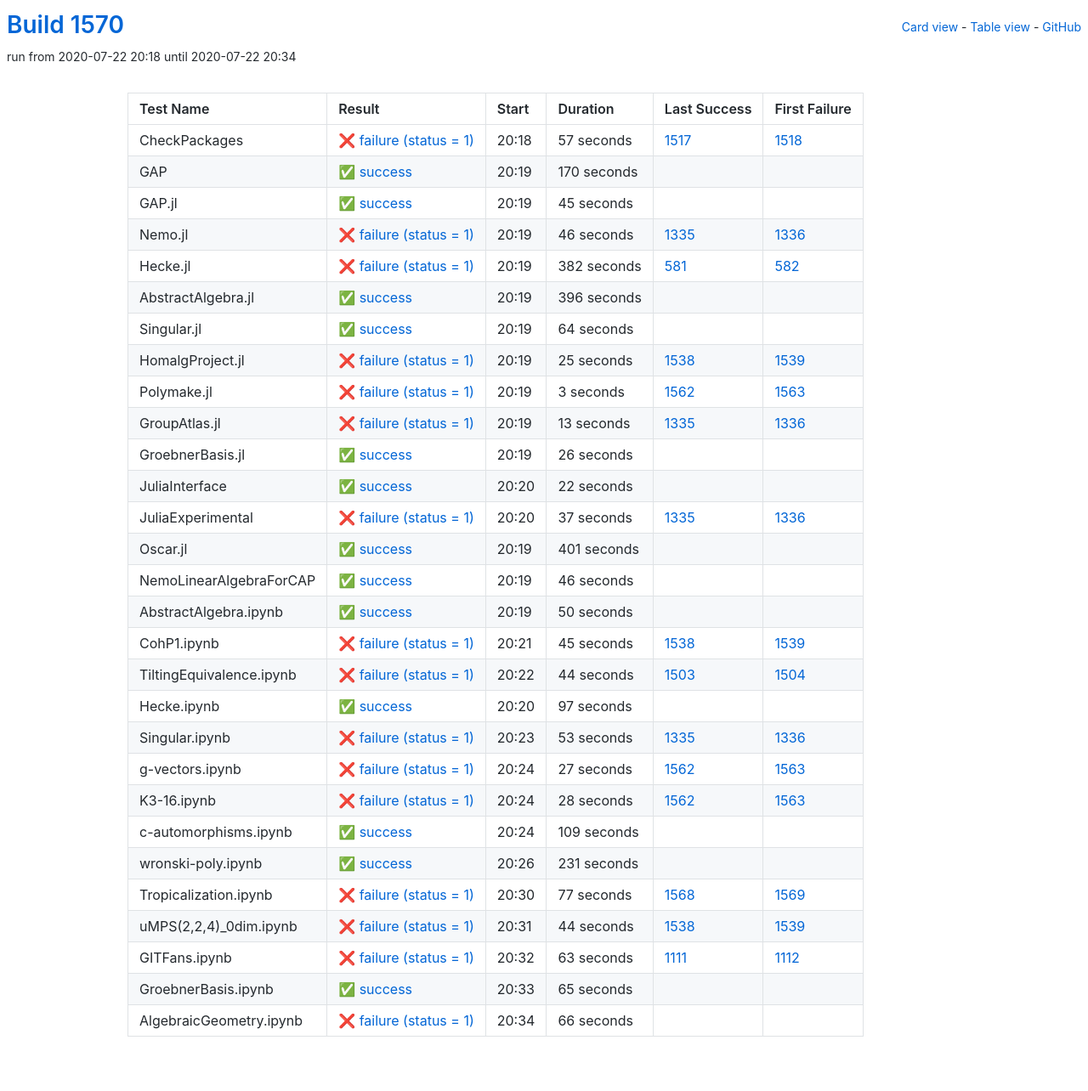
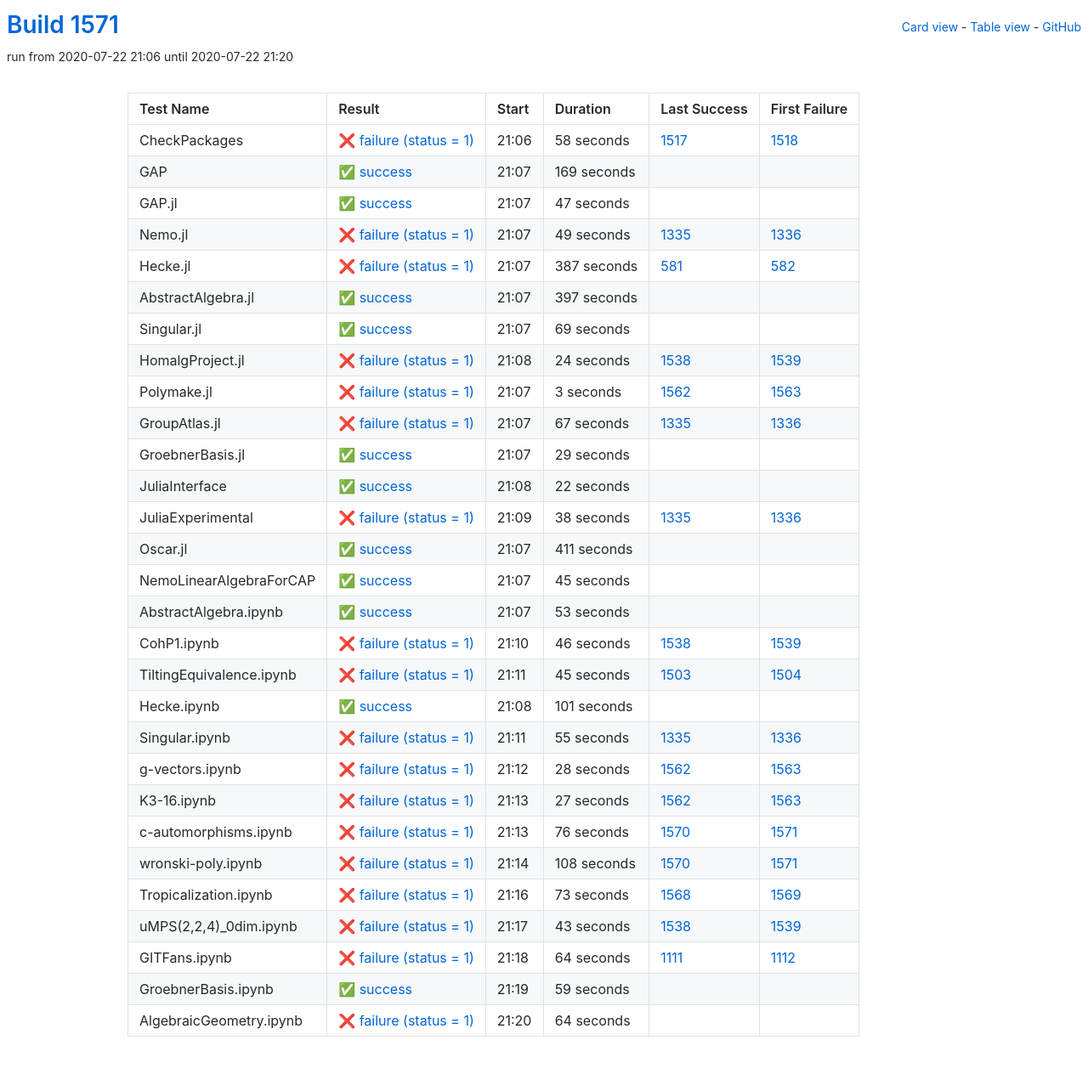
Before and after one commit to oscar-system/oscar-ci-status-1.4, a Jekyll site: the page built from table.html, in a window 1280 px wide. Shown: the whole page at 85% size. Built offline with Jekyll 4.4.1, drawn with Linux system fonts in a browser that asks for light colours.

Commit message:
Build #1571

```diff
--- a/_data/ci.yml
+++ b/_data/ci.yml
@@ -1,6 +1,6 @@
 ---
-build: 1570
-build_url: https://oscarci.mathematik.uni-kl.de/job/oscar-julia-1.4/1570/
+build: 1571
+build_url: https://oscarci.mathematik.uni-kl.de/job/oscar-julia-1.4/1571/
 job: oscar-julia-1.4
 organization: oscar-system
 repo: oscar-ci-status-1.4
@@ -8,104 +8,104 @@ repourl: https://github.com/oscar-system/oscar-ci-status-1.4
 tests:
 - name: CheckPackages
   id: checkpackages
-  log: https://oscarci.mathematik.uni-kl.de/job/oscar-julia-1.4/1570/artifact/logs/build-1570/CheckPackages.log
-  start: 2020-07-22 20:18
+  log: https://oscarci.mathematik.uni-kl.de/job/oscar-julia-1.4/1571/artifact/logs/build-1571/CheckPackages.log
+  start: 2020-07-22 21:06
   success: false
   exitcode: 1
   status: failure
-  duration: 57
+  duration: 58
   last_success: 1517
   last_success_url: https://oscarci.mathematik.uni-kl.de/job/oscar-julia-1.4/1517/
   first_failure: 1518
   first_failure_url: https://oscarci.mathematik.uni-kl.de/job/oscar-julia-1.4/1518/
 - name: GAP
   id: gap
-  log: https://oscarci.mathematik.uni-kl.de/job/oscar-julia-1.4/1570/artifact/logs/build-1570/GAP.log
-  start: 2020-07-22 20:19
+  log: https://oscarci.mathematik.uni-kl.de/job/oscar-julia-1.4/1571/artifact/logs/build-1571/GAP.log
+  start: 2020-07-22 21:07
   success: true
   exitcode: 0
   status: success
-  duration: 170
+  duration: 169
   last_success: false
   last_success_url:
   first_failure: false
   first_failure_url:
 - name: GAP.jl
   id: gap-jl
-  log: https://oscarci.mathematik.uni-kl.de/job/oscar-julia-1.4/1570/artifact/logs/build-1570/GAP.jl.log
-  start: 2020-07-22 20:19
+  log: https://oscarci.mathematik.uni-kl.de/job/oscar-julia-1.4/1571/artifact/logs/build-1571/GAP.jl.log
+  start: 2020-07-22 21:07
   success: true
   exitcode: 0
   status: success
-  duration: 45
+  duration: 47
   last_success: false
   last_success_url:
   first_failure: false
   first_failure_url:
 - name: Nemo.jl
   id: nemo-jl
-  log: https://oscarci.mathematik.uni-kl.de/job/oscar-julia-1.4/1570/artifact/logs/build-1570/Nemo.jl.log
-  start: 2020-07-22 20:19
+  log: https://oscarci.mathematik.uni-kl.de/job/oscar-julia-1.4/1571/artifact/logs/build-1571/Nemo.jl.log
+  start: 2020-07-22 21:07
   success: false
   exitcode: 1
   status: failure
-  duration: 46
+  duration: 49
   last_success: 1335
   last_success_url: https://oscarci.mathematik.uni-kl.de/job/oscar-julia-1.4/1335/
   first_failure: 1336
   first_failure_url: https://oscarci.mathematik.uni-kl.de/job/oscar-julia-1.4/1336/
 - name: Hecke.jl
   id: hecke-jl
-  log: https://oscarci.mathematik.uni-kl.de/job/oscar-julia-1.4/1570/artifact/logs/build-1570/Hecke.jl.log
-  start: 2020-07-22 20:19
+  log: https://oscarci.mathematik.uni-kl.de/job/oscar-julia-1.4/1571/artifact/logs/build-1571/Hecke.jl.log
+  start: 2020-07-22 21:07
   success: false
   exitcode: 1
   status: failure
-  duration: 382
+  duration: 387
   last_success: 581
   last_success_url: https://oscarci.mathematik.uni-kl.de/job/oscar-julia-1.4/581/
   first_failure: 582
   first_failure_url: https://oscarci.mathematik.uni-kl.de/job/oscar-julia-1.4/582/
 - name: AbstractAlgebra.jl
   id: abstractalgebra-jl
-  log: https://oscarci.mathematik.uni-kl.de/job/oscar-julia-1.4/1570/artifact/logs/build-1570/AbstractAlgebra.jl.log
-  start: 2020-07-22 20:19
+  log: https://oscarci.mathematik.uni-kl.de/job/oscar-julia-1.4/1571/artifact/logs/build-1571/AbstractAlgebra.jl.log
+  start: 2020-07-22 21:07
   success: true
   exitcode: 0
   status: success
-  duration: 396
+  duration: 397
   last_success: false
   last_success_url:
   first_failure: false
   first_failure_url:
 - name: Singular.jl
   id: singular-jl
-  log: https://oscarci.mathematik.uni-kl.de/job/oscar-julia-1.4/1570/artifact/logs/build-1570/Singular.jl.log
-  start: 2020-07-22 20:19
+  log: https://oscarci.mathematik.uni-kl.de/job/oscar-julia-1.4/1571/artifact/logs/build-1571/Singular.jl.log
+  start: 2020-07-22 21:07
   success: true
   exitcode: 0
   status: success
-  duration: 64
+  duration: 69
   last_success: false
   last_success_url:
   first_failure: false
   first_failure_url:
 - name: HomalgProject.jl
   id: homalgproject-jl
-  log: https://oscarci.mathematik.uni-kl.de/job/oscar-julia-1.4/1570/artifact/logs/build-1570/HomalgProject.jl.log
-  start: 2020-07-22 20:19
+  log: https://oscarci.mathematik.uni-kl.de/job/oscar-julia-1.4/1571/artifact/logs/build-1571/HomalgProject.jl.log
+  start: 2020-07-22 21:08
   success: false
   exitcode: 1
   status: failure
-  duration: 25
+  duration: 24
   last_success: 1538
   last_success_url: https://oscarci.mathematik.uni-kl.de/job/oscar-julia-1.4/1538/
   first_failure: 1539
   first_failure_url: https://oscarci.mathematik.uni-kl.de/job/oscar-julia-1.4/1539/
 - name: Polymake.jl
   id: polymake-jl
-  log: https://oscarci.mathematik.uni-kl.de/job/oscar-julia-1.4/1570/artifact/logs/build-1570/Polymake.jl.log
-  start: 2020-07-22 20:19
+  log: https://oscarci.mathematik.uni-kl.de/job/oscar-julia-1.4/1571/artifact/logs/build-1571/Polymake.jl.log
+  start: 2020-07-22 21:07
   success: false
   exitcode: 1
   status: failure
@@ -116,32 +116,32 @@ tests:
   first_failure_url: https://oscarci.mathematik.uni-kl.de/job/oscar-julia-1.4/1563/
 - name: GroupAtlas.jl
   id: groupatlas-jl
-  log: https://oscarci.mathematik.uni-kl.de/job/oscar-julia-1.4/1570/artifact/logs/build-1570/GroupAtlas.jl.log
-  start: 2020-07-22 20:19
+  log: https://oscarci.mathematik.uni-kl.de/job/oscar-julia-1.4/1571/artifact/logs/build-1571/GroupAtlas.jl.log
+  start: 2020-07-22 21:07
   success: false
   exitcode: 1
   status: failure
-  duration: 13
+  duration: 67
   last_success: 1335
   last_success_url: https://oscarci.mathematik.uni-kl.de/job/oscar-julia-1.4/1335/
   first_failure: 1336
   first_failure_url: https://oscarci.mathematik.uni-kl.de/job/oscar-julia-1.4/1336/
 - name: GroebnerBasis.jl
   id: groebnerbasis-jl
-  log: https://oscarci.mathematik.uni-kl.de/job/oscar-julia-1.4/1570/artifact/logs/build-1570/GroebnerBasis.jl.log
-  start: 2020-07-22 20:19
+  log: https://oscarci.mathematik.uni-kl.de/job/oscar-julia-1.4/1571/artifact/logs/build-1571/GroebnerBasis.jl.log
+  start: 2020-07-22 21:07
   success: true
   exitcode: 0
   status: success
-  duration: 26
+  duration: 29
   last_success: false
   last_success_url:
   first_failure: false
   first_failure_url:
 - name: JuliaInterface
   id: juliainterface
-  log: https://oscarci.mathematik.uni-kl.de/job/oscar-julia-1.4/1570/artifact/logs/build-1570/JuliaInterface.log
-  start: 2020-07-22 20:20
+  log: https://oscarci.mathematik.uni-kl.de/job/oscar-julia-1.4/1571/artifact/logs/build-1571/JuliaInterface.log
+  start: 2020-07-22 21:08
   success: true
   exitcode: 0
   status: success
@@ -152,104 +152,116 @@ tests:
   first_failure_url:
 - name: JuliaExperimental
   id: juliaexperimental
-  log: https://oscarci.mathematik.uni-kl.de/job/oscar-julia-1.4/1570/artifact/logs/build-1570/JuliaExperimental.log
-  start: 2020-07-22 20:20
+  log: https://oscarci.mathematik.uni-kl.de/job/oscar-julia-1.4/1571/artifact/logs/build-1571/JuliaExperimental.log
+  start: 2020-07-22 21:09
   success: false
   exitcode: 1
   status: failure
-  duration: 37
+  duration: 38
   last_success: 1335
   last_success_url: https://oscarci.mathematik.uni-kl.de/job/oscar-julia-1.4/1335/
   first_failure: 1336
   first_failure_url: https://oscarci.mathematik.uni-kl.de/job/oscar-julia-1.4/1336/
 - name: Oscar.jl
   id: oscar-jl
-  log: https://oscarci.mathematik.uni-kl.de/job/oscar-julia-1.4/1570/artifact/logs/build-1570/Oscar.jl.log
-  start: 2020-07-22 20:19
+  log: https://oscarci.mathematik.uni-kl.de/job/oscar-julia-1.4/1571/artifact/logs/build-1571/Oscar.jl.log
+  start: 2020-07-22 21:07
   success: true
   exitcode: 0
   status: success
-  duration: 401
+  duration: 411
   last_success: false
   last_success_url:
   first_failure: false
   first_failure_url:
 - name: NemoLinearAlgebraForCAP
   id: nemolinearalgebraforcap
-  log: https://oscarci.mathematik.uni-kl.de/job/oscar-julia-1.4/1570/artifact/logs/build-1570/NemoLinearAlgebraForCAP.log
-  start: 2020-07-22 20:19
+  log: https://oscarci.mathematik.uni-kl.de/job/oscar-julia-1.4/1571/artifact/logs/build-1571/NemoLinearAlgebraForCAP.log
+  start: 2020-07-22 21:07
   success: true
   exitcode: 0
   status: success
-  duration: 46
+  duration: 45
   last_success: false
   last_success_url:
   first_failure: false
   first_failure_url:
 - name: AbstractAlgebra.ipynb
   id: abstractalgebra-ipynb
-  log: https://oscarci.mathematik.uni-kl.de/job/oscar-julia-1.4/1570/artifact/logs/build-1570/AbstractAlgebra.ipynb.log
-  start: 2020-07-22 20:19
+  log: https://oscarci.mathematik.uni-kl.de/job/oscar-julia-1.4/1571/artifact/logs/build-1571/AbstractAlgebra.ipynb.log
+  start: 2020-07-22 21:07
   success: true
   exitcode: 0
   status: success
-  duration: 50
+  duration: 53
   last_success: false
   last_success_url:
   first_failure: false
   first_failure_url:
 - name: CohP1.ipynb
   id: cohp1-ipynb
-  log: https://oscarci.mathematik.uni-kl.de/job/oscar-julia-1.4/1570/artifact/logs/build-1570/CohP1.ipynb.log
-  start: 2020-07-22 20:21
+  log: https://oscarci.mathematik.uni-kl.de/job/oscar-julia-1.4/1571/artifact/logs/build-1571/CohP1.ipynb.log
+  start: 2020-07-22 21:10
   success: false
   exitcode: 1
   status: failure
-  duration: 45
+  duration: 46
   last_success: 1538
   last_success_url: https://oscarci.mathematik.uni-kl.de/job/oscar-julia-1.4/1538/
   first_failure: 1539
   first_failure_url: https://oscarci.mathematik.uni-kl.de/job/oscar-julia-1.4/1539/
 - name: TiltingEquivalence.ipynb
   id: tiltingequivalence-ipynb
-  log: https://oscarci.mathematik.uni-kl.de/job/oscar-julia-1.4/1570/artifact/logs/build-1570/TiltingEquivalence.ipynb.log
-  start: 2020-07-22 20:22
+  log: https://oscarci.mathematik.uni-kl.de/job/oscar-julia-1.4/1571/artifact/logs/build-1571/TiltingEquivalence.ipynb.log
+  start: 2020-07-22 21:11
   success: false
   exitcode: 1
   status: failure
-  duration: 44
+  duration: 45
   last_success: 1503
   last_success_url: https://oscarci.mathematik.uni-kl.de/job/oscar-julia-1.4/1503/
   first_failure: 1504
   first_failure_url: https://oscarci.mathematik.uni-kl.de/job/oscar-julia-1.4/1504/
 - name: Hecke.ipynb
   id: hecke-ipynb
-  log: https://oscarci.mathematik.uni-kl.de/job/oscar-julia-1.4/1570/artifact/logs/build-1570/Hecke.ipynb.log
-  start: 2020-07-22 20:20
+  log: https://oscarci.mathematik.uni-kl.de/job/oscar-julia-1.4/1571/artifact/logs/build-1571/Hecke.ipynb.log
+  start: 2020-07-22 21:08
   success: true
   exitcode: 0
   status: success
-  duration: 97
+  duration: 101
   last_success: false
   last_success_url:
   first_failure: false
   first_failure_url:
 - name: Singular.ipynb
   id: singular-ipynb
-  log: https://oscarci.mathematik.uni-kl.de/job/oscar-julia-1.4/1570/artifact/logs/build-1570/Singular.ipynb.log
-  start: 2020-07-22 20:23
+  log: https://oscarci.mathematik.uni-kl.de/job/oscar-julia-1.4/1571/artifact/logs/build-1571/Singular.ipynb.log
+  start: 2020-07-22 21:11
   success: false
   exitcode: 1
   status: failure
-  duration: 53
+  duration: 55
   last_success: 1335
   last_success_url: https://oscarci.mathematik.uni-kl.de/job/oscar-julia-1.4/1335/
   first_failure: 1336
   first_failure_url: https://oscarci.mathematik.uni-kl.de/job/oscar-julia-1.4/1336/
 - name: g-vectors.ipynb
   id: g-vectors-ipynb
-  log: https://oscarci.mathematik.uni-kl.de/job/oscar-julia-1.4/1570/artifact/logs/build-1570/g-vectors.ipynb.log
-  start: 2020-07-22 20:24
+  log: https://oscarci.mathematik.uni-kl.de/job/oscar-julia-1.4/1571/artifact/logs/build-1571/g-vectors.ipynb.log
+  start: 2020-07-22 21:12
+  success: false
+  exitcode: 1
+  status: failure
+  duration: 28
+  last_success: 1562
+  last_success_url: https://oscarci.mathematik.uni-kl.de/job/oscar-julia-1.4/1562/
+  first_failure: 1563
+  first_failure_url: https://oscarci.mathematik.uni-kl.de/job/oscar-julia-1.4/1563/
+- name: K3-16.ipynb
+  id: k3-16-ipynb
+  log: https://oscarci.mathematik.uni-kl.de/job/oscar-julia-1.4/1571/artifact/logs/build-1571/K3-16.ipynb.log
+  start: 2020-07-22 21:13
   success: false
   exitcode: 1
   status: failure
@@ -258,98 +270,86 @@ tests:
   last_success_url: https://oscarci.mathematik.uni-kl.de/job/oscar-julia-1.4/1562/
   first_failure: 1563
   first_failure_url: https://oscarci.mathematik.uni-kl.de/job/oscar-julia-1.4/1563/
-- name: K3-16.ipynb
-  id: k3-16-ipynb
-  log: https://oscarci.mathematik.uni-kl.de/job/oscar-julia-1.4/1570/artifact/logs/build-1570/K3-16.ipynb.log
-  start: 2020-07-22 20:24
+- name: c-automorphisms.ipynb
+  id: c-automorphisms-ipynb
+  log: https://oscarci.mathematik.uni-kl.de/job/oscar-julia-1.4/1571/artifact/logs/build-1571/c-automorphisms.ipynb.log
+  start: 2020-07-22 21:13
   success: false
   exitcode: 1
   status: failure
-  duration: 28
-  last_success: 1562
-  last_success_url: https://oscarci.mathematik.uni-kl.de/job/oscar-julia-1.4/1562/
-  first_failure: 1563
-  first_failure_url: https://oscarci.mathematik.uni-kl.de/job/oscar-julia-1.4/1563/
-- name: c-automorphisms.ipynb
-  id: c-automorphisms-ipynb
-  log: https://oscarci.mathematik.uni-kl.de/job/oscar-julia-1.4/1570/artifact/logs/build-1570/c-automorphisms.ipynb.log
-  start: 2020-07-22 20:24
-  success: true
-  exitcode: 0
-  status: success
-  duration: 109
-  last_success: false
-  last_success_url:
-  first_failure: false
-  first_failure_url:
+  duration: 76
+  last_success: 1570
+  last_success_url: https://oscarci.mathematik.uni-kl.de/job/oscar-julia-1.4/1570/
+  first_failure: 1571
+  first_failure_url: https://oscarci.mathematik.uni-kl.de/job/oscar-julia-1.4/1571/
 - name: wronski-poly.ipynb
   id: wronski-poly-ipynb
-  log: https://oscarci.mathematik.uni-kl.de/job/oscar-julia-1.4/1570/artifact/logs/build-1570/wronski-poly.ipynb.log
-  start: 2020-07-22 20:26
-  success: true
-  exitcode: 0
-  status: success
-  duration: 231
-  last_success: false
-  last_success_url:
-  first_failure: false
-  first_failure_url:
-- name: Tropicalization.ipynb
-  id: tropicalization-ipynb
-  log: https://oscarci.mathematik.uni-kl.de/job/oscar-julia-1.4/1570/artifact/logs/build-1570/Tropicalization.ipynb.log
-  start: 2020-07-22 20:30
+  log: https://oscarci.mathematik.uni-kl.de/job/oscar-julia-1.4/1571/artifact/logs/build-1571/wronski-poly.ipynb.log
+  start: 2020-07-22 21:14
   success: false
   exitcode: 1
   status: failure
-  duration: 77
+  duration: 108
+  last_success: 1570
+  last_success_url: https://oscarci.mathematik.uni-kl.de/job/oscar-julia-1.4/1570/
+  first_failure: 1571
+  first_failure_url: https://oscarci.mathematik.uni-kl.de/job/oscar-julia-1.4/1571/
+- name: Tropicalization.ipynb
+  id: tropicalization-ipynb
+  log: https://oscarci.mathematik.uni-kl.de/job/oscar-julia-1.4/1571/artifact/logs/build-1571/Tropicalization.ipynb.log
+  start: 2020-07-22 21:16
+  success: false
+  exitcode: 1
+  status: failure
+  duration: 73
   last_success: 1568
   last_success_url: https://oscarci.mathematik.uni-kl.de/job/oscar-julia-1.4/1568/
   first_failure: 1569
   first_failure_url: https://oscarci.mathematik.uni-kl.de/job/oscar-julia-1.4/1569/
 - name: uMPS(2,2,4)_0dim.ipynb
   id: umps-2-2-4-0dim-ipynb
-  log: https://oscarci.mathematik.uni-kl.de/job/oscar-julia-1.4/1570/artifact/logs/build-1570/uMPS-2-2-4-_0dim.ipynb.log
-  start: 2020-07-22 20:31
+  log: https://oscarci.mathematik.uni-kl.de/job/oscar-julia-1.4/1571/artifact/logs/build-1571/uMPS-2-2-4-_0dim.ipynb.log
+  start: 2020-07-22 21:17
   success: false
   exitcode: 1
   status: failure
-  duration: 44
+  duration: 43
   last_success: 1538
   last_success_url: https://oscarci.mathematik.uni-kl.de/job/oscar-julia-1.4/1538/
   first_failure: 1539
   first_failure_url: https://oscarci.mathematik.uni-kl.de/job/oscar-julia-1.4/1539/
 - name: GITFans.ipynb
   id: gitfans-ipynb
-  log: https://oscarci.mathematik.uni-kl.de/job/oscar-julia-1.4/1570/artifact/logs/build-1570/GITFans.ipynb.log
-  start: 2020-07-22 20:32
+  log: https://oscarci.mathematik.uni-kl.de/job/oscar-julia-1.4/1571/artifact/logs/build-1571/GITFans.ipynb.log
+  start: 2020-07-22 21:18
   success: false
   exitcode: 1
   status: failure
-  duration: 63
+  duration: 64
   last_success: 1111
   last_success_url: https://oscarci.mathematik.uni-kl.de/job/oscar-julia-1.4/1111/
   first_failure: 1112
   first_failure_url: https://oscarci.mathematik.uni-kl.de/job/oscar-julia-1.4/1112/
 - name: GroebnerBasis.ipynb
   id: groebnerbasis-ipynb
-  log: https://oscarci.mathematik.uni-kl.de/job/oscar-julia-1.4/1570/artifact/logs/build-1570/GroebnerBasis.ipynb.log
-  start: 2020-07-22 20:33
+  log: https://oscarci.mathematik.uni-kl.de/job/oscar-julia-1.4/1571/artifact/logs/build-1571/GroebnerBasis.ipynb.log
+  start: 2020-07-22 21:19
   success: true
   exitcode: 0
   status: success
-  duration: 65
+  duration: 59
   last_success: false
   last_success_url:
   first_failure: false
   first_failure_url:
 - name: AlgebraicGeometry.ipynb
   id: algebraicgeometry-ipynb
-  log: https://oscarci.mathematik.uni-kl.de/job/oscar-julia-1.4/1570/artifact/logs/build-1570/AlgebraicGeometry.ipynb.log
-  start: 2020-07-22 20:34
+  log: https://oscarci.mathematik.uni-kl.de/job/oscar-julia-1.4/1571/artifact/logs/build-1571/AlgebraicGeometry.ipynb.log
+  start: 2020-07-22 21:20
   success: false
   exitcode: 1
   status: failure
-  duration: 66
+  duration: 64
   last_success: false
   last_success_url:
   first_failure: false
```
Also changed, not shown: README.md.
